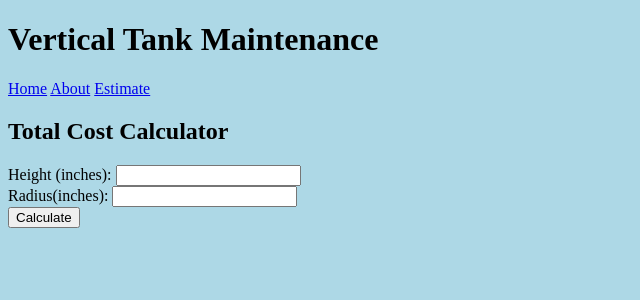
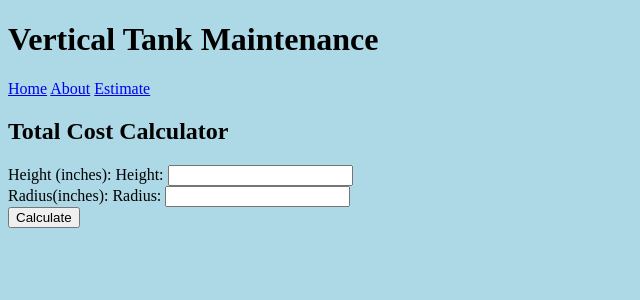
Before and after one commit to lizlau7/calc, a Flask app: page / in a window 1280 px wide. Shown: the top 300 px of the page, without its empty margins (0-640 px from the left). Run offline with Flask 2, Linux system fonts and the light colour scheme.

Commit message:
label corrections

```diff
--- a/templates/estimate.html
+++ b/templates/estimate.html
@@ -30,12 +30,14 @@
 </head>
 <div class="input">
     Height (inches):
+    <label for="input1_text">Height:</label>
     <input type="text" id="input1_text">
     <span id="input1"></span>
 </div>
 
 <div class="input">
     Radius(inches):
+    <label for ="input2_text">Radius:</label>
     <input type="text" id="input2_text">
     <span id="input2"></span>
 </div>
```
